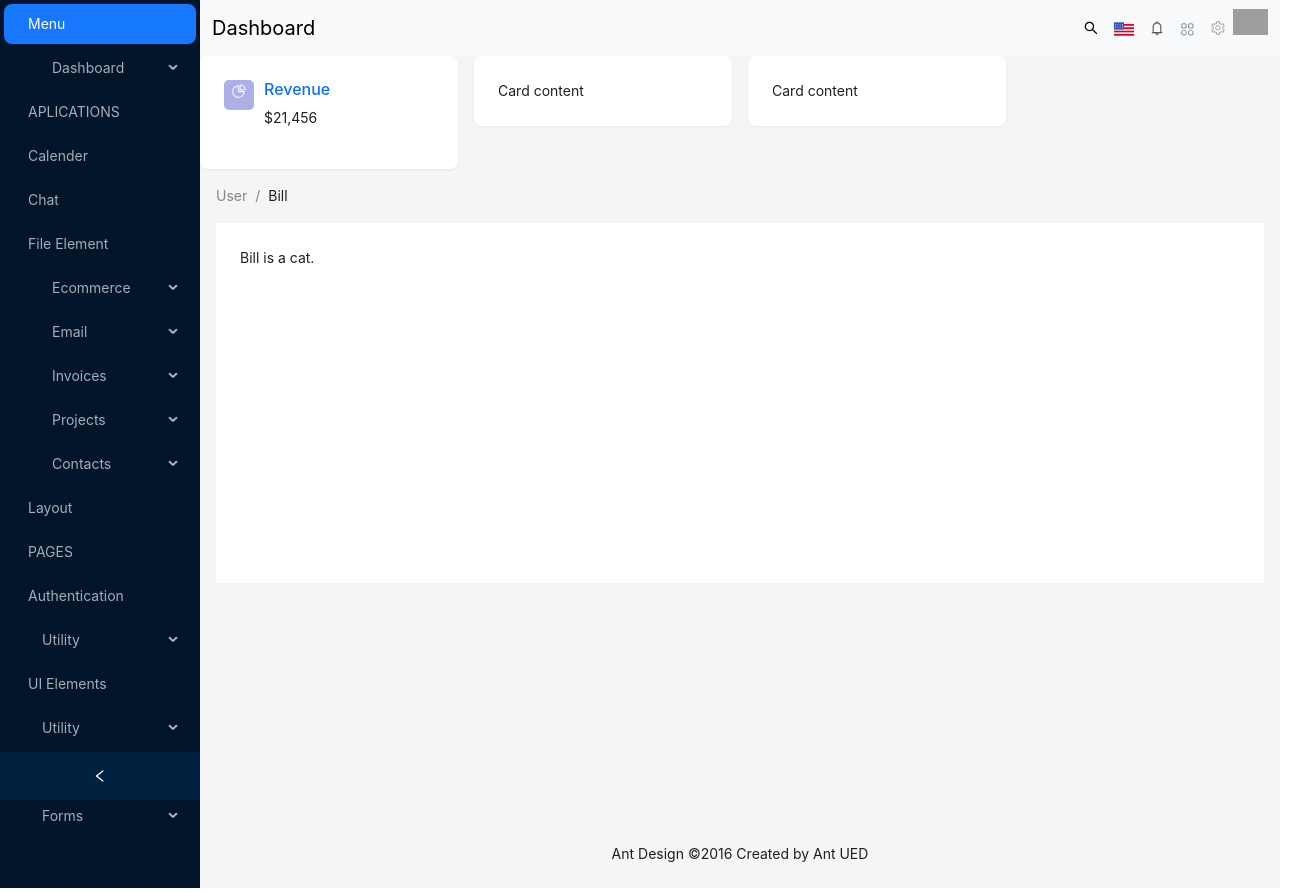
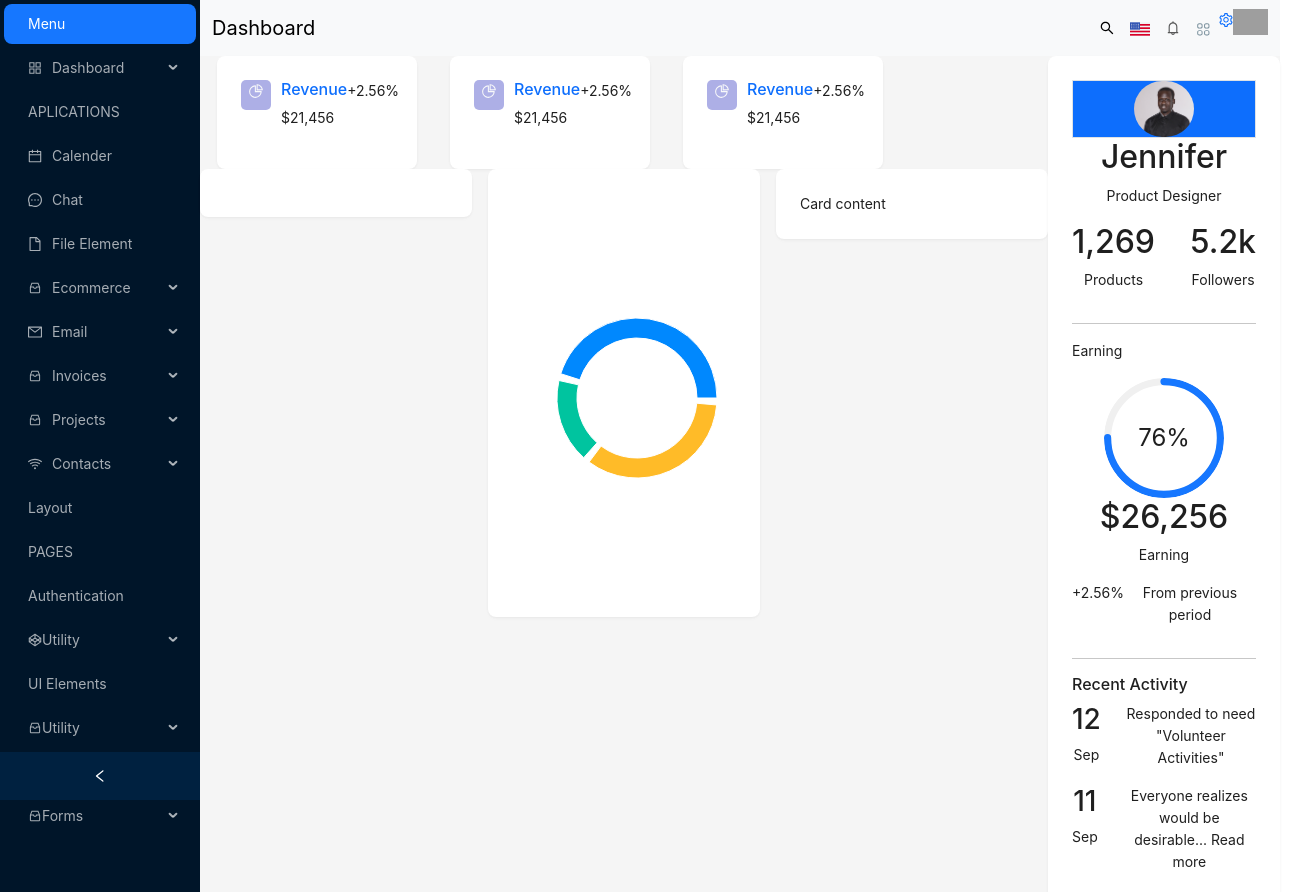
Before and after one commit to bigmosi/React-Dashboard, a React (Create React App) app: page / in a window 1280 px wide. Shown: the top 892 px of the page, 1312 px wide, since content can reach past the window. Built offline with nearby package versions, Linux system fonts and the light colour scheme; grey boxes are pictures that could not be loaded; the HTML template or start-up script is replaced by a standard one.

Commit message:
added css styles

```diff
--- a/package.json
+++ b/package.json
@@ -20,6 +20,7 @@
     "react-chartjs-2": "^5.2.0",
     "react-dom": "^18.2.0",
     "react-scripts": "5.0.1",
+    "recharts": "^2.3.2",
     "web-vitals": "^2.1.4"
   },
   "scripts": {
--- a/src/App.js
+++ b/src/App.js
@@ -7,7 +7,6 @@ function App() {
   return (
     <div>
       <Navigation />
-      {/* <BarChart /> */}
     </div>
   );
 }
--- /dev/null
+++ b/src/components/AreaChart.js
@@ -0,0 +1,77 @@
+import React, { PureComponent } from 'react';
+import { AreaChart, Area, XAxis, YAxis, CartesianGrid, Tooltip, ResponsiveContainer } from 'recharts';
+
+const data = [
+  {
+    name: 'Page A',
+    uv: 4000,
+    pv: 2400,
+    amt: 2400,
+  },
+  {
+    name: 'Page B',
+    uv: 3000,
+    pv: 1398,
+    amt: 2210,
+  },
+  {
+    name: 'Page C',
+    uv: 2000,
+    pv: 9800,
+    amt: 2290,
+  },
+  {
+    name: 'Page D',
+    uv: 2780,
+    pv: 3908,
+    amt: 2000,
+  },
+  {
+    name: 'Page E',
+    uv: 1890,
+    pv: 4800,
+    amt: 2181,
+  },
+  {
+    name: 'Page F',
+    uv: 2390,
+    pv: 3800,
+    amt: 2500,
+  },
+  {
+    name: 'Page G',
+    uv: 3490,
+    pv: 4300,
+    amt: 2100,
+  },
+];
+
+export default class StackedAreaChart extends PureComponent {
+  static demoUrl = 'https://codesandbox.io/s/stacked-area-chart-ix341';
+
+  render() {
+    return (
+      <ResponsiveContainer width="100%" height="100%">
+        <AreaChart
+          width={500}
+          height={400}
+          data={data}
+          margin={{
+            top: 10,
+            right: 30,
+            left: 0,
+            bottom: 0,
+          }}
+        >
+          <CartesianGrid strokeDasharray="3 3" />
+          <XAxis dataKey="name" />
+          <YAxis />
+          <Tooltip />
+          <Area type="monotone" dataKey="uv" stackId="1" stroke="#8884d8" fill="#8884d8" />
+          <Area type="monotone" dataKey="pv" stackId="1" stroke="#82ca9d" fill="#82ca9d" />
+          <Area type="monotone" dataKey="amt" stackId="1" stroke="#ffc658" fill="#ffc658" />
+        </AreaChart>
+      </ResponsiveContainer>
+    );
+  }
+}
--- a/src/components/BarChart.js
+++ b/src/components/BarChart.js
@@ -1,9 +1,60 @@
-import React from "react";
+import React, { PureComponent } from 'react';
+import { PieChart, Pie,Cell} from 'recharts';
+import StackedAreaChart from './AreaChart';
 
-const BarChart = () => {
+
+import { Card, Col, Row } from 'antd';
+const Graph = () => (
+  <div className="site-card-wrapper">
+    <Row gutter={16}>
+      <Col span={8}>
+        <Card bordered={false}>
+           <StackedAreaChart />
+        </Card>
+      </Col>
+      <Col span={8}>
+        <Card bordered={false}>
+          <PieCharts />
+        </Card>
+      </Col>
+      <Col span={8}>
+        <Card  bordered={false}>
+          Card content
+        </Card>
+      </Col>
+    </Row>
+  </div>
+);
+export default Graph;
+
+const data = [
+  { name: 'Group A', value: 400 },
+  { name: 'Group B', value: 150 },
+  { name: 'Group C', value: 300 },
+];
+const COLORS = ['#0088FE', '#00C49F', '#FFBB28', '#FF8042'];
+
+class PieCharts extends PureComponent {
+  static demoUrl = 'https://codesandbox.io/s/pie-chart-with-padding-angle-7ux0o';
+
+  render() {
     return (
-        <div>Bar Chart</div>
+      <PieChart width={800} height={400} onMouseEnter={this.onPieEnter}>
+        <Pie
+          data={data}
+          cx={120}
+          cy={200}
+          innerRadius={60}
+          outerRadius={80}
+          fill="#8884d8"
+          paddingAngle={5}
+          dataKey="value"
+        >
+          {data.map((entry, index) => (
+            <Cell key={`cell-${index}`} fill={COLORS[index % COLORS.length]} />
+          ))}
+        </Pie>
+      </PieChart>
     );
+  }
 }
-
-export default BarChart;
--- a/src/components/Card.js
+++ b/src/components/Card.js
@@ -3,26 +3,47 @@ import { PieChartOutlined } from "@ant-design/icons";
 
 const CardHeader = () => (
   <div className="site-card-wrapper">
-    <Row gutter={16}>
-      <Col span={6}>
-        <Card bordered={false}>
+    <Row gutter={16} className="subCol">
+      <Col span={6} className="main">
+        <Card bordered={false} className="innerCard">
           <div className="cardContainer">
-          <div className='bg-blue'><PieChartOutlined className='text-light' /></div>
-          <div>
-          <h6 className='text-primary'>Revenue</h6>
-           <p>$21,456</p>
+          <div className='d-flex'>
+            <div className='bg-blue'><PieChartOutlined className='text-light' /></div>
+            <div>
+               <h6 className='text-primary'>Revenue</h6>
+               <p>$21,456</p>
+            </div>
           </div>
+          <p>+2.56%</p>
           </div>
         </Card>
       </Col>
-      <Col span={6}>
-        <Card bordered={false}>
-          Card content
+      <Col span={6} className="main">
+        <Card bordered={false} className="innerCard">
+          <div className="cardContainer">
+          <div className='d-flex'>
+            <div className='bg-blue'><PieChartOutlined className='text-light' /></div>
+            <div>
+               <h6 className='text-primary'>Revenue</h6>
+               <p>$21,456</p>
+            </div>
+          </div>
+          <p>+2.56%</p>
+          </div>
         </Card>
       </Col>
-      <Col span={6}>
-        <Card  bordered={false}>
-          Card content
+      <Col span={6} className="main">
+        <Card bordered={false} className="innerCard">
+          <div className="cardContainer">
+          <div className='d-flex'>
+            <div className='bg-blue'><PieChartOutlined className='text-light' /></div>
+            <div>
+               <h6 className='text-primary'>Revenue</h6>
+               <p>$21,456</p>
+            </div>
+          </div>
+          <p>+2.56%</p>
+          </div>
         </Card>
       </Col>
     </Row>
--- a/src/components/Header.js
+++ b/src/components/Header.js
@@ -7,28 +7,28 @@ import USA from "../images/usa.png"
 const NavigationHeader = () => {
     return (
        <div>
-        <nav class="navbar navbar-expand-lg bg-body-tertiary">
-  <div class="container-fluid">
-    <div class="collapse navbar-collapse d-flex justify-content-between" id="navbarTogglerDemo01">
-      <a class="navbar-brand" href="#">Dashboard</a>
+        <nav className="navbar navbar-expand-lg bg-body-tertiary">
+  <div className="container-fluid navContainer">
+    <div className="collapse navbar-collapse d-flex justify-content-between" id="navbarTogglerDemo01">
+      <a className="navbar-brand" href="/#">Dashboard</a>
     <div>
-    <ul class="navbar-nav me-auto mb-2 mb-lg-0">
-        <li class="nav-item">
-          <a class="nav-link active" aria-current="page" href="#"><SearchOutlined /></a>
+    <ul className="navbar-nav me-auto mb-2 mb-lg-0 sideIcon">
+        <li className="nav-item">
+          <a className="nav-link active" aria-current="page" href="/#"><SearchOutlined /></a>
         </li>
-        <li class="nav-item">
-          <a class="nav-link" href="#"><img src={USA} alt="React Logo" style={{width: 20,}} /></a>
+        <li className="nav-item">
+          <a className="nav-link" href="/#"><img src={USA} alt="React Logo" style={{width: 20,}} /></a>
         </li>
-        <li class="nav-item">
-          <a class="nav-link" href="#"><BellOutlined /></a>
+        <li className="nav-item">
+          <a className="nav-link" href="/#"><BellOutlined /></a>
         </li>
-        <li class="nav-item">
-          <a class="nav-link" href="#"><img src={Logo} alt="React Logo" /></a>
+        <li className="nav-item">
+          <a className="nav-link" href="/#"><img src={Logo} alt="React Logo" /></a>
         </li>
-        <li class="nav-item">
-          <a class="nav-link disabled"><SettingOutlined /></a>
+        <li className="nav-item">
+          <a clasNames="nav-link" href="/#"><SettingOutlined /></a>
         </li>
-        <li class="nav-item">
+        <li className="nav-item">
           <a><Image width={35} src="https://zos.alipayobjects.com/rmsportal/jkjgkEfvpUPVyRjUImniVslZfWPnJuuZ.png" /></a>
         </li>
       </ul>
--- /dev/null
+++ b/src/components/LeftContainer.js
@@ -0,0 +1,79 @@
+import React from "react";
+import { Card,  Progress } from 'antd';
+import USA from "../images/bestphoto.JPG";
+
+const LeftContainer = () => {
+    return (
+        <div className="site-card-border-less-wrapper">
+        <Card
+          bordered={false}
+        >
+             <div className="border bg-primary text-center">
+                <img src={USA} alt="React Logo" style={{width: 60, borderRadius: 50}} />
+              </div>
+          <div>
+             <div className="text-center">
+                <h2>Jennifer</h2>
+                <p>Product Designer</p>
+                <div className="d-flex justify-content-between">
+                   <div>
+                     <h2>1,269</h2>
+                     <p>Products</p>
+                   </div>
+                   <hr />
+                   <div>
+                     <h2>5.2k</h2>
+                     <p>Followers</p>
+                   </div>
+                </div>
+                <hr />
+                <space>
+                    <p className="d-flex align-items-start">Earning</p>
+                  <Progress type="circle" percent={76} />
+                  <h2>$26,256</h2>
+                  <p>Earning</p>
+                  <div className="d-flex justify-content-around">
+                    <p>+2.56%</p>
+                    <p>From previous period</p>
+                  </div>
+                </space>
+                <hr />
+                <div>
+                  <h6 className="d-flex align-items-start">Recent Activity</h6>
+                  <div className="d-flex">
+                    <div>
+                        <h3>12</h3>
+                        <p>Sep</p>
+                    </div>
+                    <p className="descrition">Responded to need "Volunteer Activities"</p>
+                  </div>
+                  <div className="d-flex">
+                    <div>
+                        <h3>11</h3>
+                        <p>Sep</p>
+                    </div>
+                    <p className="descrition">Everyone realizes would be desirable... Read more</p>
+                  </div>
+                  <div className="d-flex">
+                    <div>
+                        <h3>10</h3>
+                        <p>Sep</p>
+                    </div>
+                    <p className="descrition">Join the group boardmanship</p>
+                  </div>
+                  <div className="d-flex">
+                    <div>
+                        <h3>9</h3>
+                        <p>Sep</p>
+                    </div>
+                    <p className="descrition">Responded to need "Volunteer Activities"</p>
+                  </div>
+                </div>
+             </div>
+          </div>
+        </Card>
+      </div>
+    );
+}
+
+export default LeftContainer;
--- a/src/components/Navigation.js
+++ b/src/components/Navigation.js
@@ -1,10 +1,12 @@
 import React from 'react';
-import { Layout, Menu, Breadcrumb } from 'antd';
-import Icon from '@ant-design/icons/lib/components/Icon';
+import { Layout, Menu } from 'antd';
+import { FileOutlined, AppstoreOutlined, CalendarOutlined, MessageOutlined, MailOutlined, InboxOutlined, WifiOutlined, CodepenOutlined } from "@ant-design/icons";
 import NavigationHeader from './Header';
 import CardHeader from './Card';
+import Graph from './BarChart';
+import LeftContainer from './LeftContainer';
 
-const { Header, Content, Footer, Sider } = Layout;
+const { Content, Footer, Sider } = Layout;
 const SubMenu = Menu.SubMenu;
 
 class Navigation extends React.Component {
@@ -30,7 +32,7 @@ class Navigation extends React.Component {
             </Menu.Item>
             <SubMenu
               key="sub1"
-              title={<span><Icon type="user" /><span>Dashboard</span></span>}
+              title={<span><AppstoreOutlined /><span>Dashboard</span></span>}
             >
               <Menu.Item key="2">Ecommerce</Menu.Item>
               <Menu.Item key="3">Saas</Menu.Item>
@@ -40,45 +42,48 @@ class Navigation extends React.Component {
               <span>APLICATIONS</span>
             </Menu.Item>
             <Menu.Item key="6">
+            <CalendarOutlined />
               <span>Calender</span>
             </Menu.Item>
             <Menu.Item key="7">
+            <MessageOutlined />
               <span>Chat</span>
             </Menu.Item>
             <Menu.Item key="8">
+            <FileOutlined />
               <span>File Element</span>
             </Menu.Item>
             <SubMenu
               key="sub2"
-              title={<span><Icon type="team" /><span>Ecommerce</span></span>}
+              title={<span><InboxOutlined /><span>Ecommerce</span></span>}
             >
               <Menu.Item key="9">Team 1</Menu.Item>
               <Menu.Item key="10">Team 2</Menu.Item>
             </SubMenu>
             <SubMenu
-              key="sub2"
-              title={<span><Icon type="team" /><span>Email</span></span>}
+              key="sub3"
+              title={<span><MailOutlined /><span>Email</span></span>}
             >
               <Menu.Item key="11">Team 1</Menu.Item>
               <Menu.Item key="12">Team 2</Menu.Item>
             </SubMenu>
             <SubMenu
-              key="sub2"
-              title={<span><Icon type="team" /><span>Invoices</span></span>}
+              key="sub4"
+              title={<span><InboxOutlined /><span>Invoices</span></span>}
             >
               <Menu.Item key="13">Team 1</Menu.Item>
               <Menu.Item key="14">Team 2</Menu.Item>
             </SubMenu>
             <SubMenu
-              key="sub2"
-              title={<span><Icon type="team" /><span>Projects</span></span>}
+              key="sub5"
+              title={<span><InboxOutlined /><span>Projects</span></span>}
             >
               <Menu.Item key="15">Team 1</Menu.Item>
               <Menu.Item key="16">Team 2</Menu.Item>
             </SubMenu>
             <SubMenu
-              key="sub2"
-              title={<span><Icon type="team" /><span>Contacts</span></span>}
+              key="sub6"
+              title={<span><WifiOutlined /><span>Contacts</span></span>}
             >
               <Menu.Item key="17">Team 1</Menu.Item>
               <Menu.Item key="18">Team 2</Menu.Item>
@@ -94,7 +99,7 @@ class Navigation extends React.Component {
             </Menu.Item>
             <SubMenu
               key="sub2"
-              title={<span><Icon type="team" />Utility</span>}
+              title={<span><CodepenOutlined />Utility</span>}
             >
               <Menu.Item key="22">Team 1</Menu.Item>
               <Menu.Item key="23">Team 2</Menu.Item>
@@ -104,7 +109,7 @@ class Navigation extends React.Component {
             </Menu.Item>
             <SubMenu
               key="sub2"
-              title={<span><Icon type="team" />Utility</span>}
+              title={<span><InboxOutlined />Utility</span>}
             >
               <Menu.Item key="25">Team 1</Menu.Item>
               <Menu.Item key="26">Team 2</Menu.Item>
@@ -114,7 +119,7 @@ class Navigation extends React.Component {
             </Menu.Item>
             <SubMenu
               key="sub2"
-              title={<span><Icon type="team" />Forms</span>}
+              title={<span><InboxOutlined />Forms</span>}
             >
               <Menu.Item key="28">Team 1</Menu.Item>
               <Menu.Item key="29">Team 2</Menu.Item>
@@ -124,18 +129,18 @@ class Navigation extends React.Component {
         </Sider>
         <Layout>
          <NavigationHeader />
-         <CardHeader />
-          <Content style={{ margin: '0 16px' }}>
-            <Breadcrumb style={{ margin: '16px 0' }}>
-              <Breadcrumb.Item>User</Breadcrumb.Item>
-              <Breadcrumb.Item>Bill</Breadcrumb.Item>
-            </Breadcrumb>
-            <div style={{ padding: 24, background: '#fff', minHeight: 360 }}>
-              Bill is a cat.
-            </div>
+         <div className='bodyContainer'>
+          <div>
+          <CardHeader />
+          <Content>
+            <Graph />
           </Content>
+          </div>
+          <LeftContainer />
+         </div>
+
           <Footer style={{ textAlign: 'center' }}>
-            Ant Design ©2016 Created by Ant UED
+            Built By Kinyera Amos
           </Footer>
         </Layout>
       </Layout>
--- a/src/style.css
+++ b/src/style.css
@@ -9,7 +9,7 @@
 
 .cardContainer {
     display: flex;
-    /* justify-content: space-around; */
+    justify-content: space-around;
 }
 
 .bg-blue {
@@ -20,3 +20,38 @@
     border-radius: 5px;
     margin-right: 10px;
 }
+
+.main {
+    margin-left: 17px;
+}
+
+.bodyContainer {
+    display: flex;
+}
+
+.descrition {
+    margin-left: 25px;
+}
+
+@media screen and (max-width: 768px) {
+    .subCol {
+        display: flex;
+        flex-direction: column;
+    }
+
+    .innerCard {
+        width: 15rem;
+        margin: 5px;
+    }
+
+    .navContainer {
+        border: 2px solid red;
+        display: flex;
+        flex-direction: column;
+    }
+
+    .sideIcon {
+        border: 2px solid red;
+        display: flex;
+    }
+  }
```
Also changed, not shown: src/images/bestphoto.JPG (added), 1 other file (tests, documents, lock files or other folders).
